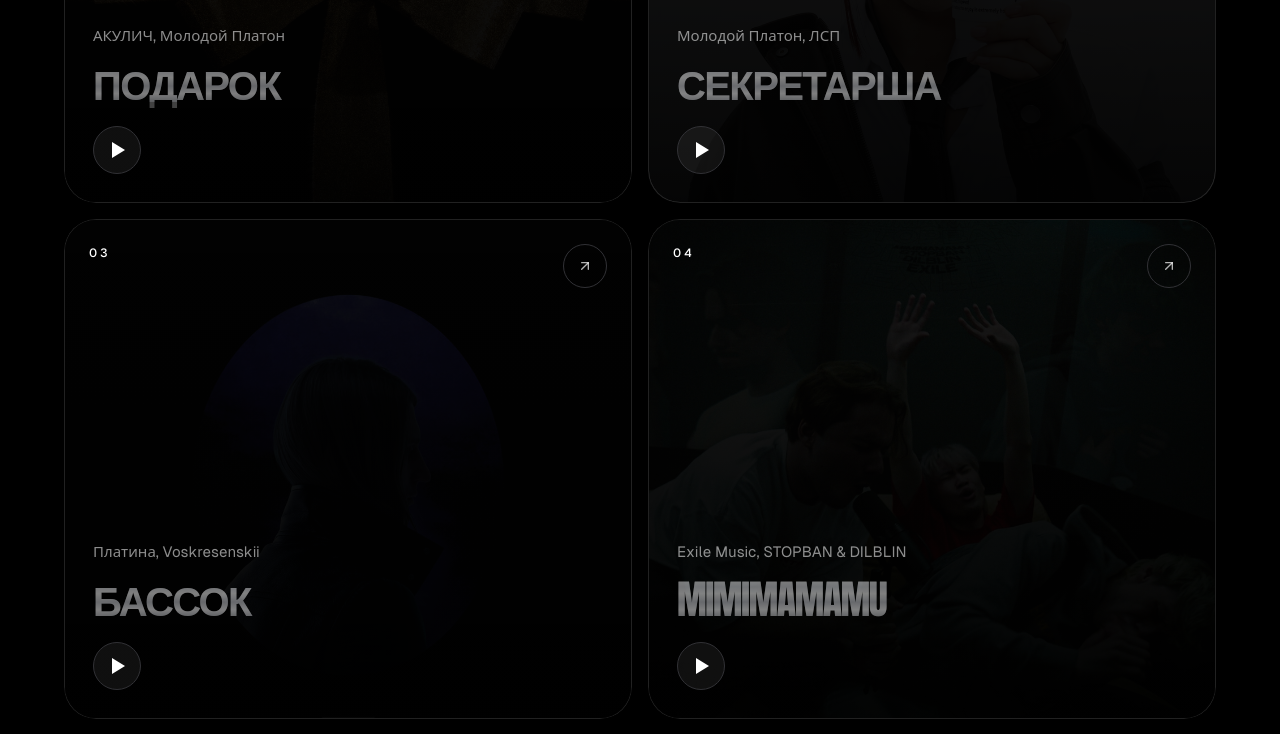
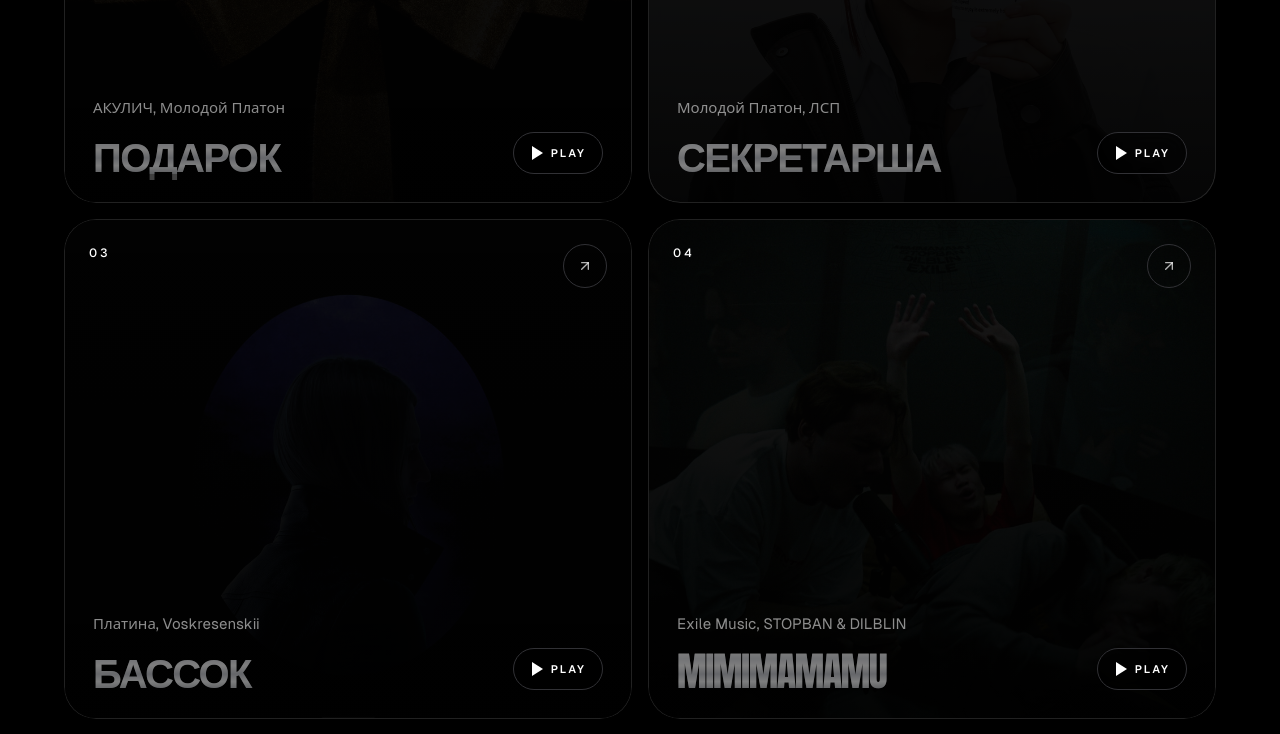
Before and after one commit to YaroslavSigidin/PULSAR, a React (Vite) app: page / in a window 1280 px wide. Shown: the part 4280-5014 px from the top of the page. Built offline with nearby package versions, Linux system fonts and the light colour scheme; no server answers.

Commit message:
Make case player controls visible

```diff
--- a/src/components/sections/CasesSection.tsx
+++ b/src/components/sections/CasesSection.tsx
@@ -143,6 +143,20 @@ function CaseCard({
           {String(index + 1).padStart(2, '0')}
         </span>
 
+        <button
+          type="button"
+          onClick={onPlayerToggle}
+          aria-label={isPlaying ? `Остановить ${track.title}` : `Включить ${track.title}`}
+          aria-pressed={isPlaying}
+          className="absolute bottom-6 right-6 z-20 inline-flex items-center gap-2 rounded-full border border-white/18 bg-black/45 px-4 py-3 text-[11px] font-semibold uppercase tracking-[0.16em] text-white/82 backdrop-blur-md transition duration-300 hover:border-white/36 hover:bg-white hover:text-black md:bottom-7 md:right-7"
+        >
+          <span
+            aria-hidden="true"
+            className={isPlaying ? 'h-3.5 w-3.5 rounded-[2px] bg-current' : 'ml-0.5 h-0 w-0 border-y-[7px] border-l-[11px] border-y-transparent border-l-current'}
+          />
+          <span>{isPlaying ? 'Stop' : 'Play'}</span>
+        </button>
+
         <div className="relative z-10 mt-auto max-w-[24rem]">
           <p className="max-w-[24rem] text-sm leading-6 text-white/55 md:text-[15px]">
             {track.artists}
@@ -150,18 +164,6 @@ function CaseCard({
           <h3 className="artist-name-chrome mt-4 max-w-[20rem] text-[2rem] font-semibold uppercase tracking-[-0.04em] text-white md:text-[2.5rem] md:leading-[0.95]">
             {track.title}
           </h3>
-          <button
-            type="button"
-            onClick={onPlayerToggle}
-            aria-label={isPlaying ? `Остановить ${track.title}` : `Включить ${track.title}`}
-            aria-pressed={isPlaying}
-            className="mt-6 inline-flex h-12 w-12 items-center justify-center rounded-full border border-white/16 bg-white/[0.06] text-white transition duration-300 hover:border-white/36 hover:bg-white hover:text-black"
-          >
-            <span
-              aria-hidden="true"
-              className={isPlaying ? 'h-4 w-4 rounded-[2px] bg-current' : 'ml-0.5 h-0 w-0 border-y-[8px] border-l-[13px] border-y-transparent border-l-current'}
-            />
-          </button>
         </div>
       </article>
     </li>
```
